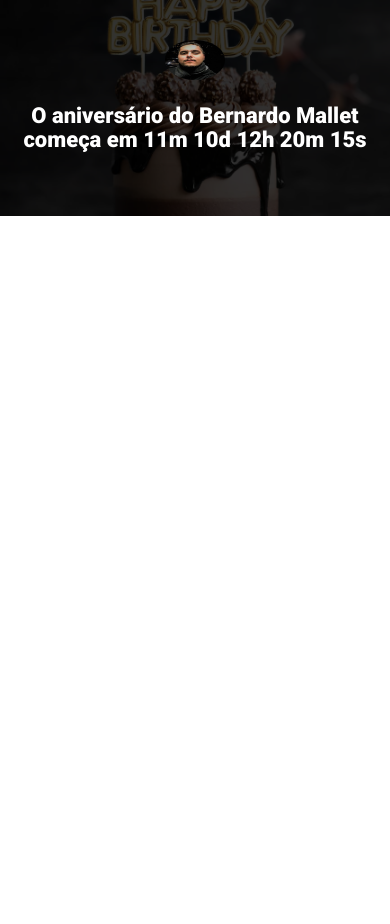
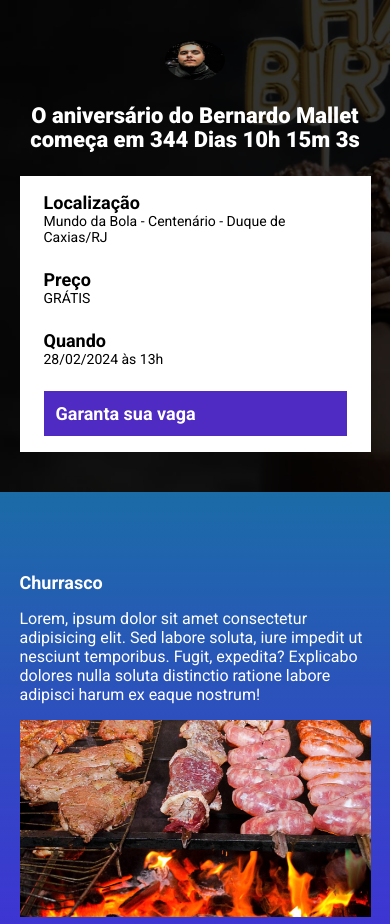
Before and after one commit to BernardoMallet/AniversarioBernardoMallet, a website built with Parcel: page src/index.html in a window 390 px wide. Shown: the top 924 px of the page. Before the commit the page ends 844 px from the top, so only its background shows below. Built offline with nearby package versions, Linux system fonts and the light colour scheme.

Commit message:
criando contagem regressiva

```diff
--- a/package.json
+++ b/package.json
@@ -5,6 +5,7 @@
   "main": "index.js",
   "scripts": {
     "dev": "parcel src/index.html src/styles/main.scss src/scripts/main.js",
+    "build": "parcel build src/index.html",
     "test": "echo \"Error: no test specified\" && exit 1"
   },
   "repository": {
@@ -19,6 +20,7 @@
   },
   "homepage": "https://github.com/BernardoMallet/AniversarioBernardoMallet#readme",
   "devDependencies": {
+    "cssnano": "^4.1.11",
     "parcel": "^2.8.3",
     "parcel-bundler": "^1.12.5",
     "sass": "^1.59.3"
--- a/src/index.html
+++ b/src/index.html
@@ -9,6 +9,7 @@
     <link rel="preconnect" href="https://fonts.googleapis.com">
     <link rel="preconnect" href="https://fonts.gstatic.com" crossorigin>
     <link href="https://fonts.googleapis.com/css2?family=Roboto:wght@400;700;900&display=swap" rel="stylesheet">
+    <link rel="stylesheet" href="https://unpkg.com/aos@next/dist/aos.css" />
 </head>
 <body>
 
@@ -16,10 +17,77 @@
     <header class="hero">
         <div class="container hero__container">
             <img src="images/foto_bernardo.png" alt="" srcset="" class="hero__img">
-            <p class="hero__text">
-                O aniversário do Bernardo Mallet começa em 11m 10d 12h 20m 15s
+            <p class="hero__text" id="hero-text">
+                O aniversário do Bernardo Mallet começa em <span id="contador"></span>
             </p>
+            <div class="infos-bar">
+                <ul class="infos-bar__infos">
+                    <li class="infos-bar__infos__item">
+                        <b>Localização</b>
+                        Mundo da Bola - Centenário - Duque de Caxias/RJ
+                    </li>
+                    <li class="infos-bar__infos__item">
+                        <b>Preço</b>
+                        GRÁTIS
+                    </li>
+                    <li class="infos-bar__infos__item">
+                        <b>Quando</b>
+                        28/02/2024 às 13h
+                    </li>
+                </ul>
+                <a href="#" class="button button--primary">
+                    Garanta sua vaga
+                </a>
+            </div>
         </div>
     </header>
-<script src="scripts/main.js"></script>
+    <section class="atracao atracao--churrasco">
+        <div class="container" data-aos="fade-right">
+            <div class="atracao__details">
+                <h2 class="atracao__details__title">Churrasco</h2>
+                <p class="atracao__details_description">
+                    Lorem, ipsum dolor sit amet consectetur adipisicing elit. Sed labore soluta, iure impedit ut nesciunt temporibus. Fugit, expedita? Explicabo dolores nulla soluta distinctio ratione labore adipisci harum ex eaque nostrum!
+                </p>
+            </div>
+            <img src="images/foto_churrasco.jpg" alt="Churrasco" class="atracao__image">
+        </div>
+    </section>
+    <section class="atracao atracao--cerveja atracao--image-left" >
+        <div class="container" data-aos="fade-left">
+            <div class="atracao__details">
+                <h2 class="atracao__details__title">Cerveja</h2>
+                <p class="atracao__details_description">
+                    Lorem, ipsum dolor sit amet consectetur adipisicing elit. Sed labore soluta, iure impedit ut nesciunt temporibus. Fugit, expedita? Explicabo dolores nulla soluta distinctio ratione labore adipisci harum ex eaque nostrum!
+                </p>
+            </div>
+            <img src="images/foto_cerveja.jpg" alt="Cerveja" class="atracao__image">
+        </div>
+    </section>
+    <section class="atracao atracao--rodaDeSamba">
+        <div class="container" data-aos="fade-right">
+            <div class="atracao__details">
+                <h2 class="atracao__details__title">Roda de Samba</h2>
+                <p class="atracao__details_description">
+                    Lorem, ipsum dolor sit amet consectetur adipisicing elit. Sed labore soluta, iure impedit ut nesciunt temporibus. Fugit, expedita? Explicabo dolores nulla soluta distinctio ratione labore adipisci harum ex eaque nostrum!
+                </p>
+            </div>
+            <img src="images/foto_rodaDeSamba.jpg" alt="Roda de Samba" class="atracao__image">
+        </div>
+    </section>
+    <section class="atracao atracao--futebol atracao--image-left">
+        <div class="container" data-aos="fade-left">
+            <div class="atracao__details">
+                <h2 class="atracao__details__title">Futebol</h2>
+                <p class="atracao__details_description">
+                    Lorem, ipsum dolor sit amet consectetur adipisicing elit. Sed labore soluta, iure impedit ut nesciunt temporibus. Fugit, expedita? Explicabo dolores nulla soluta distinctio ratione labore adipisci harum ex eaque nostrum!
+                </p>
+            </div>
+            <img src="images/foto_futebol.jpg" alt="Futebol" class="atracao__image">
+        </div>
+    </section>
+
+<script src="https://unpkg.com/aos@next/dist/aos.js"></script>
+
+<script src="scripts/main.js">
+</script>
 </html>
--- a/src/scripts/main.js
+++ b/src/scripts/main.js
@@ -0,0 +1,29 @@
+AOS.init();
+
+const dataDoEvento = new Date("Feb 28, 2024 13:00:00");
+const timeStampDoEvento = dataDoEvento.getTime();
+
+const contaAsHoras = setInterval(function() {
+    const agora = new Date();
+    const timeStampAtual = agora.getTime();
+
+    const distanciaAteOEvento = timeStampDoEvento - timeStampAtual;
+    const diaEmMS = 1000 * 60 * 60 * 24 ;
+    const horaEmMs = 1000 * 60 * 60;
+    const minutoEmMS = 1000 * 60;
+
+
+    const diasAteOEvento = Math.floor(distanciaAteOEvento / diaEmMS);
+    const horasAteOEvento = Math.floor((distanciaAteOEvento % diaEmMS) / horaEmMs);
+    const minutosAteOEvento = Math.floor((distanciaAteOEvento % horaEmMs) / minutoEmMS);
+    const segundosAteOEvento = Math.floor((distanciaAteOEvento % minutoEmMS) / 1000);
+
+
+    document.getElementById('contador').innerHTML = `${diasAteOEvento} Dias ${horasAteOEvento}h ${minutosAteOEvento}m ${segundosAteOEvento}s`;
+
+    if (distanciaAteOEvento < 0) {
+        clearInterval(contaAsHoras);
+        document.getElementById('hero-text').innerHTML = 'Evento expirado, até o ano que vem! =)';
+    }
+
+}, 1000);
--- /dev/null
+++ b/src/styles/_atracao.scss
@@ -0,0 +1,64 @@
+@use 'variables';
+
+.atracao {
+    padding: 80px 0;
+
+    &--churrasco {
+        background-image: linear-gradient(variables.$blue1, variables.$blue2);
+    }
+
+    &--cerveja {
+        background-image: linear-gradient(variables.$blue2, variables.$pink);
+    }
+
+    &--rodaDeSamba {
+        background-image: linear-gradient(variables.$pink, variables.$yellow);
+    }
+
+    &--futebol {
+        background-image: linear-gradient(variables.$yellow, variables.$pink);
+    }
+
+    &--image-left {
+        .container {
+            flex-direction: row-reverse;
+        }
+    }
+
+    .container {
+        display: flex;
+        gap: 40px;
+    }
+
+    &__image {
+        max-width: 360px;
+    }
+
+    &__details {
+
+        &__title {
+            font-size: 18px;
+            font-weight: bold;
+            margin-bottom: 16px;
+        }
+
+        &__description {
+            line-height: 22px;
+        }
+    }
+
+    @media (max-width: 640px) {
+        .container {
+            display: block;
+        }
+
+        &__image {
+            width: 100%;
+        }
+
+        &__details {
+            margin-right: 0;
+            margin-bottom: 16px;
+        }
+    }
+}
--- a/src/styles/_hero.scss
+++ b/src/styles/_hero.scss
@@ -1,3 +1,5 @@
+@use 'variables';
+
 .hero {
     padding-top: 64px;
     padding-bottom: 100px;
@@ -16,7 +18,7 @@
         left: 0;
         width: 100%;
         height: 100%;
-        background-color: #000;
+        background-color: variables.$secondaryTextColor;
         content: '';
         opacity: .8;
     }
@@ -24,7 +26,7 @@
     &__img {
         margin: 0 auto;
         width: 120px;
-        height: 90px;
+        height: 120px;
         border-radius: 100%;
         display: block;
     }
@@ -32,7 +34,7 @@
     &__text {
         margin-top: 64px;
         margin-bottom: 64px;
-        font-size: 40px;
+        font-size: 45px;
         font-weight: 800;
         text-align: center;
     }
--- /dev/null
+++ b/src/styles/_variables.scss
@@ -0,0 +1,9 @@
+$blue1: #1b6ca7;
+$blue2: #442bdb;
+$pink: #89223b;
+$yellow: #9c791d;
+
+$textColor: #fff;
+$secondaryTextColor: #000;
+
+$purple: #4F2AC3;
--- /dev/null
+++ b/src/styles/components/_buttons.scss
@@ -0,0 +1,25 @@
+@use '../variables';
+
+.button {
+    padding: 12px;
+    font-size: 18px;
+    font-weight: bold;
+    text-decoration: none;
+    text-align: center;
+    white-space: nowrap;
+
+    &--primary {
+        color: variables.$textColor;
+        background-color: variables.$purple;
+    }
+
+    @media (max-width: 640px) {
+        display: block;
+        width: 100%;
+    }
+
+    @media (max-width: 1024px) {
+        display: flex;
+        align-items: center;
+    }
+}
--- /dev/null
+++ b/src/styles/components/_infos_bar.scss
@@ -0,0 +1,42 @@
+@use '../variables';
+
+.infos-bar {
+    padding: 16px 24px;
+    background-color: variables.$textColor;
+    display: flex;
+    justify-content: space-between;
+
+
+    &__infos {
+        display: flex;
+        gap: 40px;
+
+        &__item {
+            font-size: 14px;
+            color: variables.$secondaryTextColor;
+            b {
+                font-size: 18px;
+                display: block;
+                color: variables.$secondaryTextColor;
+            }
+        }
+    }
+
+    @media (max-width: 640px) {
+        display: block;
+
+        &__infos {
+            display: block;
+
+            &__item {
+                margin-bottom: 24px;
+            }
+        }
+    }
+
+    @media (max-width: 1024px) {
+        &__infos {
+            gap: 16px;
+        }
+    }
+}
--- a/src/styles/main.scss
+++ b/src/styles/main.scss
@@ -1,11 +1,16 @@
 @use 'hero';
+@use 'components/infos_bar';
+@use 'components/buttons';
+@use 'atracao';
+@use 'variables';
 
 * {
     margin: 0;
     padding: 0;
     box-sizing: border-box;
     font-family: 'Roboto', sans-serif;
-    color: #fff;
+    color: variables.$textColor;
+    list-style: none;
 }
 
 .container {
```
Also changed, not shown: 1 other file.
